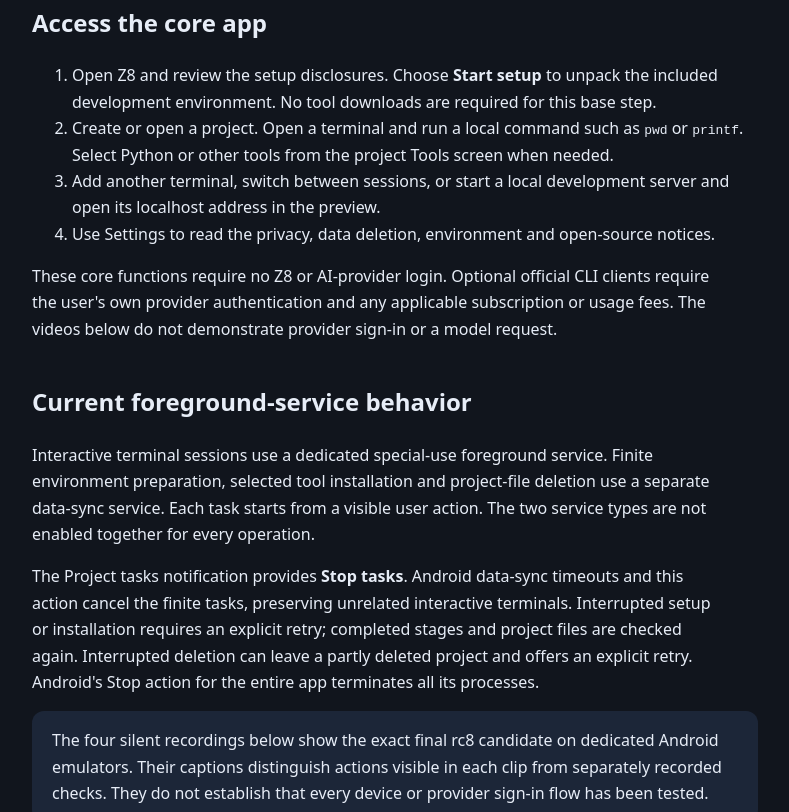
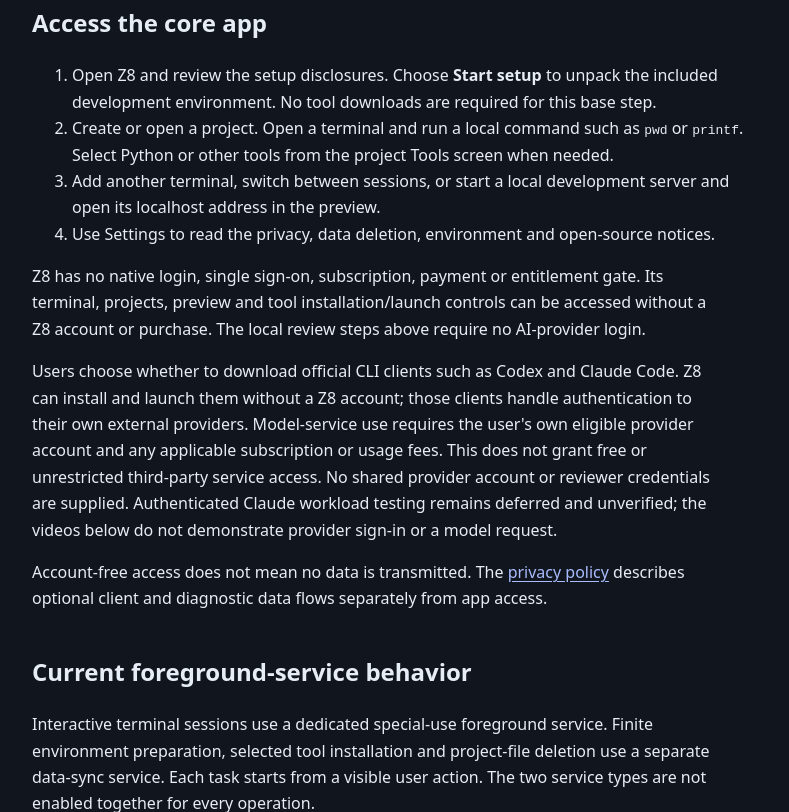
Before and after one commit to devsigner9920/z8, a plain HTML site: page docs/review.html in a window 1280 px wide. Shown: the part 475-1287 px from the top of the page, without its empty margins (168-957 px from the left). Drawn offline with Linux system fonts and the light colour scheme.

Commit message:
docs: record Play setup and clarify reviewer access

```diff
--- a/docs/review.html
+++ b/docs/review.html
@@ -36,7 +36,9 @@
     <li>Add another terminal, switch between sessions, or start a local development server and open its localhost address in the preview.</li>
     <li>Use Settings to read the privacy, data deletion, environment and open-source notices.</li>
   </ol>
-  <p>These core functions require no Z8 or AI-provider login. Optional official CLI clients require the user's own provider authentication and any applicable subscription or usage fees. The videos below do not demonstrate provider sign-in or a model request.</p>
+  <p>Z8 has no native login, single sign-on, subscription, payment or entitlement gate. Its terminal, projects, preview and tool installation/launch controls can be accessed without a Z8 account or purchase. The local review steps above require no AI-provider login.</p>
+  <p>Users choose whether to download official CLI clients such as Codex and Claude Code. Z8 can install and launch them without a Z8 account; those clients handle authentication to their own external providers. Model-service use requires the user's own eligible provider account and any applicable subscription or usage fees. This does not grant free or unrestricted third-party service access. No shared provider account or reviewer credentials are supplied. Authenticated Claude workload testing remains deferred and unverified; the videos below do not demonstrate provider sign-in or a model request.</p>
+  <p>Account-free access does not mean no data is transmitted. The <a href="privacy.html">privacy policy</a> describes optional client and diagnostic data flows separately from app access.</p>
 
   <h2>Current foreground-service behavior</h2>
   <p>Interactive terminal sessions use a dedicated special-use foreground service. Finite environment preparation, selected tool installation and project-file deletion use a separate data-sync service. Each task starts from a visible user action. The two service types are not enabled together for every operation.</p>
```
Also changed, not shown: docs/store/review-notes.txt, 1 other file.
